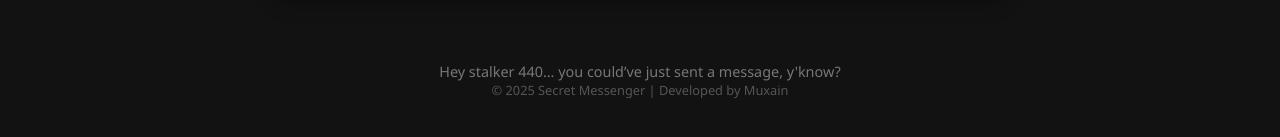
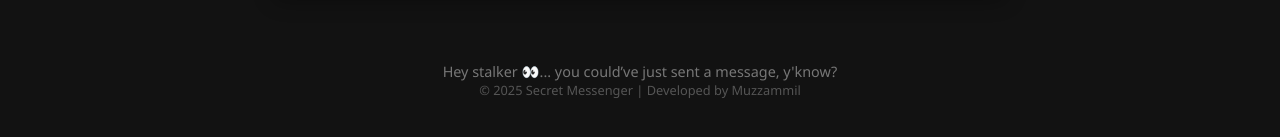
Before and after one commit to Muzzammi11/secret-messenger, a Next.js app: page / in a window 1280 px wide. Shown: the part 1007-1144 px from the top of the page. Built offline with nearby package versions, Linux system fonts and the light colour scheme; no server answers.

Commit message:
changed 404 to 👀  and name from muxain to muzzamil

```diff
--- a/app/page.tsx
+++ b/app/page.tsx
@@ -132,12 +132,12 @@
       </main>
 
       <footer>
-        <p>Hey stalker 440... you could&rsquo;ve just sent a message, y&#39;know?</p>
+        <p>Hey stalker 👀... you could&rsquo;ve just sent a message, y&#39;know?</p>
 
 
 
   <p style={{ fontSize: '0.8rem', color: '#555' }}>
-    © 2025 Secret Messenger | Developed by Muxain
+    © 2025 Secret Messenger | Developed by Muzzammil
   </p>
 
 
```
